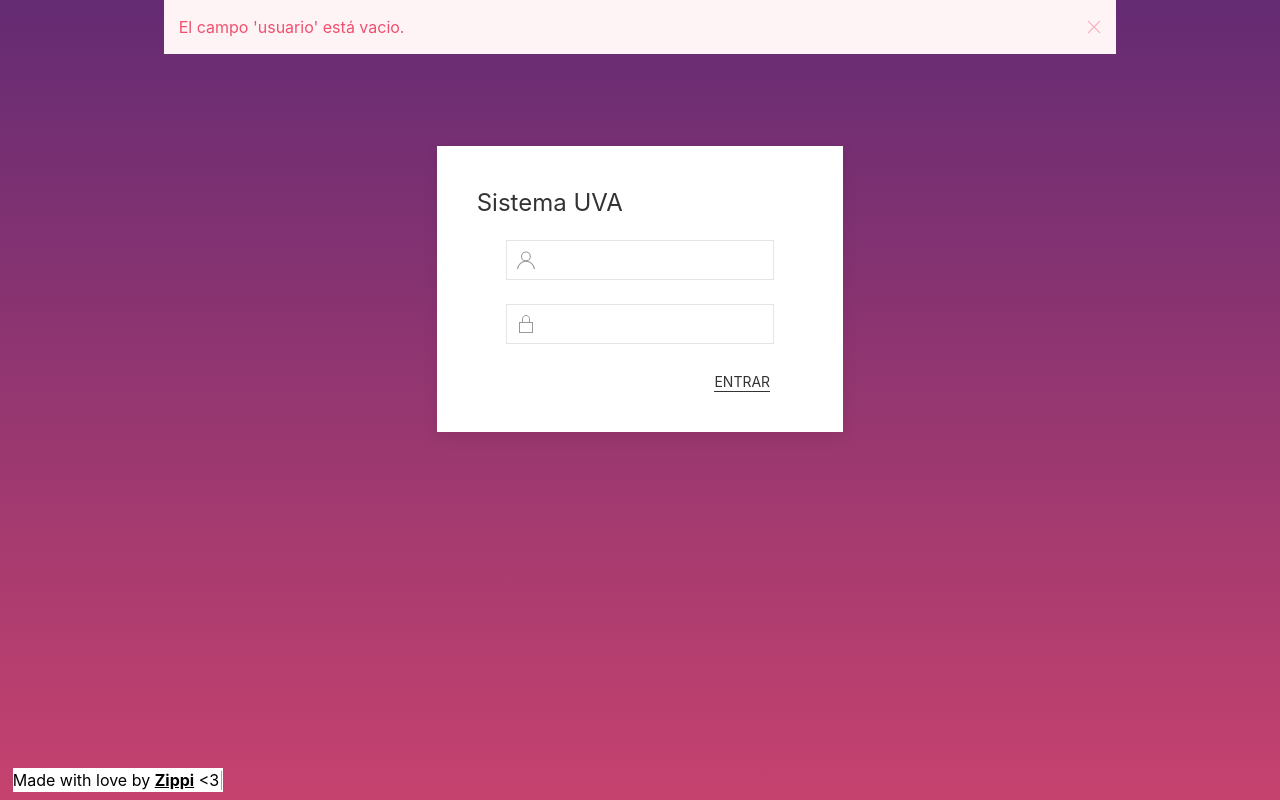
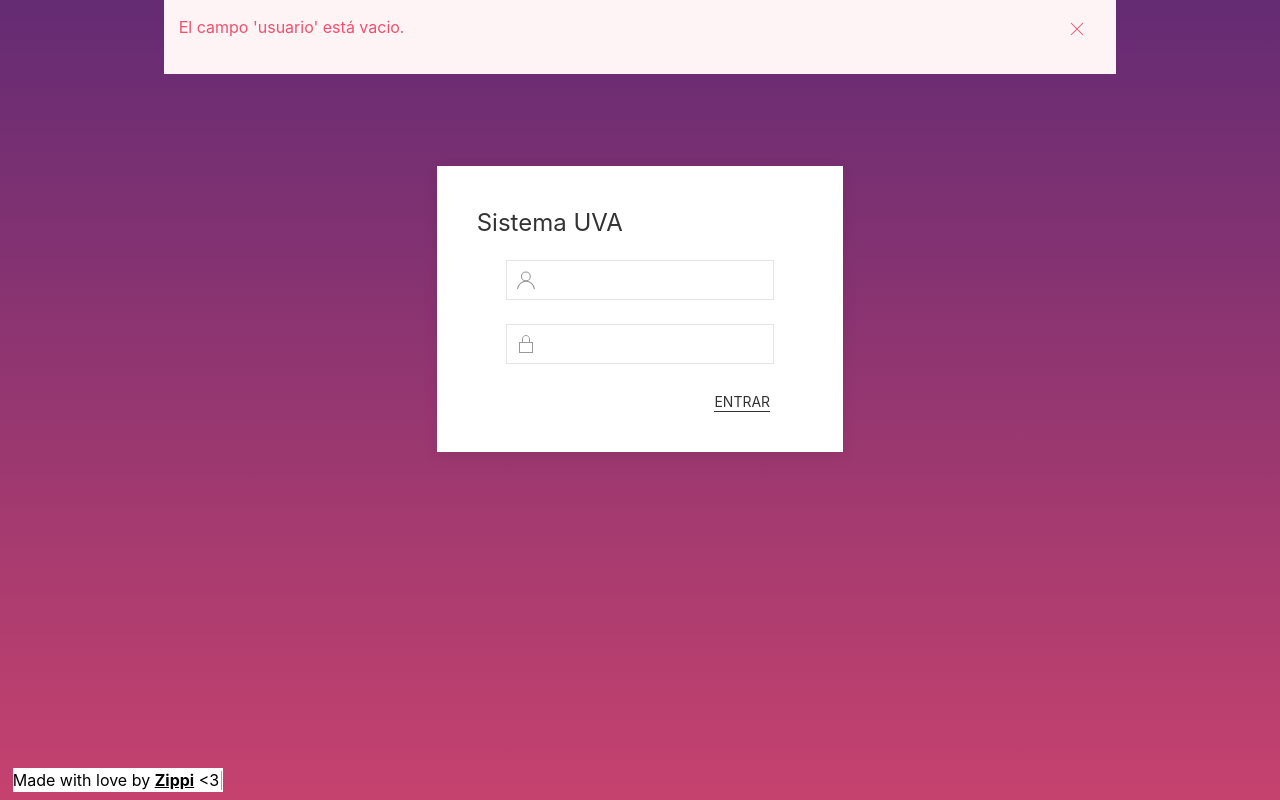
Before and after one commit to zippi-MD/UVA-API, a website: page public/Plataforma/index.html in a window 1280 px wide. Both pictures are taken after a click on the button "ENTRAR". Drawn offline with nearby package versions, Linux system fonts and the light colour scheme.

Commit message:
Update to the login alert fixing minor bug

```diff
--- a/public/Plataforma/index.html
+++ b/public/Plataforma/index.html
@@ -42,8 +42,14 @@
 <div class="row justify-content-lg-center" id="alert">
     <div class="col-lg-9 col-md-12 col-sm-12">
         <div class="uk-alert-danger uk-animation-slide-top" uk-alert>
-            <a class="uk-alert-close" uk-close></a>
-            <p id="alert-text"></p>
+            <div class="row">
+                <div class="col-10">
+                    <p id="alert-text"></p>
+                </div>
+                <div class="col-2 text-right">
+                    <span class="uk-icon" uk-icon="icon: close" id="alert-close"></span>
+                </div>
+            </div>
         </div>
     </div>
 </div>
--- a/public/Plataforma/js/login.js
+++ b/public/Plataforma/js/login.js
@@ -59,5 +59,9 @@ function validarCampos(campos){
 
 function sendAlert(text){
     $('#alert-text').text(text);
-    alert.style.visibility = 'visible'
+    alert.style.visibility = 'visible';
 }
+
+$('#alert-close').click(function(){
+   alert.style.visibility = 'hidden';
+});
```
